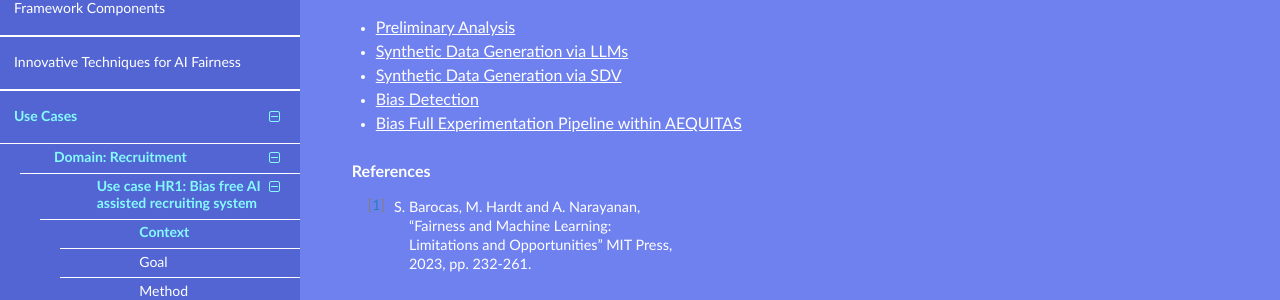
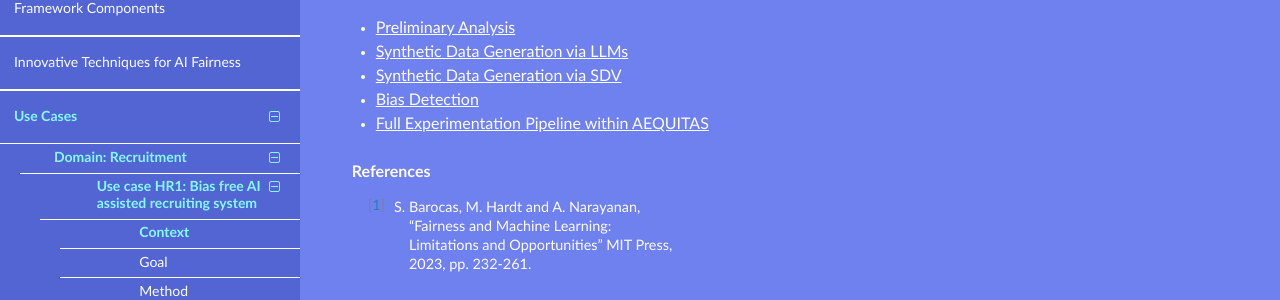
Before and after one commit to aequitas-aod/aequitas-home, a Sphinx documentation site: the page built from docs/source/usecase-hr2-akkodis.rst, in a window 1280 px wide and 900 px high, scrolled down 3248 px. Shown: the part 248-548 px from the top of the window. Built offline with Sphinx 7.4.7 and the Read the Docs theme 3.1.0, drawn with Linux system fonts in a browser that asks for light colours; pages that are not in the unit, such as notebooks, are missing from menus.

Commit message:
rc: use cases

```diff
--- a/docs/source/usecase-hc1-dermatology.rst
+++ b/docs/source/usecase-hc1-dermatology.rst
@@ -51,6 +51,8 @@
 
 * `Bias Detection <https://apice.unibo.it/xwiki/bin/download/Aequitas/Deliverables/HC1_Bias_Detection.pdf>`_
 
+* `Full Experimentation Pipeline within AEQUITAS <https://apice.unibo.it/xwiki/bin/download/Aequitas/Deliverables/HC1_Full_Experimentation_Pipeline.pdf?rev=1.1>`_
+
 .. rubric:: References
 
 .. [1] Barhoumi,W.,Khelifa,A.:Skinlesionimageretrievalusingtransferlearning-based approach for query-driven distance recommendation. Computers in Biology and Medicine 137, 104,825 (2021)
--- a/docs/source/usecase-hr2-akkodis.rst
+++ b/docs/source/usecase-hr2-akkodis.rst
@@ -112,7 +112,7 @@
 
 * `Bias Detection <https://apice.unibo.it/xwiki/bin/download/Aequitas/Deliverables/AKKODIS_Bias_Detection.pdf>`_
 
-* `Bias Full Experimentation Pipeline within AEQUITAS <https://apice.unibo.it/xwiki/bin/download/Aequitas/Deliverables/AKKODIS_Full_Experimentation_Pipeline.pdf>`_
+* `Full Experimentation Pipeline within AEQUITAS <https://apice.unibo.it/xwiki/bin/download/Aequitas/Deliverables/AKKODIS_Full_Experimentation_Pipeline.pdf>`_
 
 
 .. rubric:: References
```
